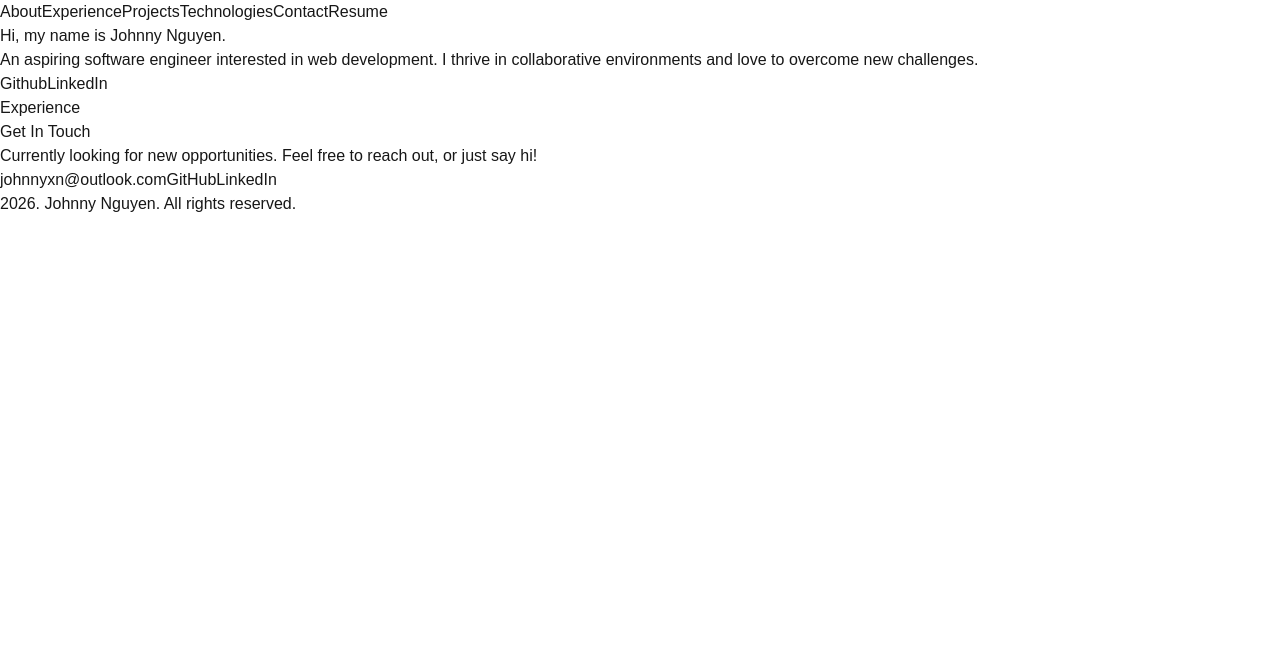
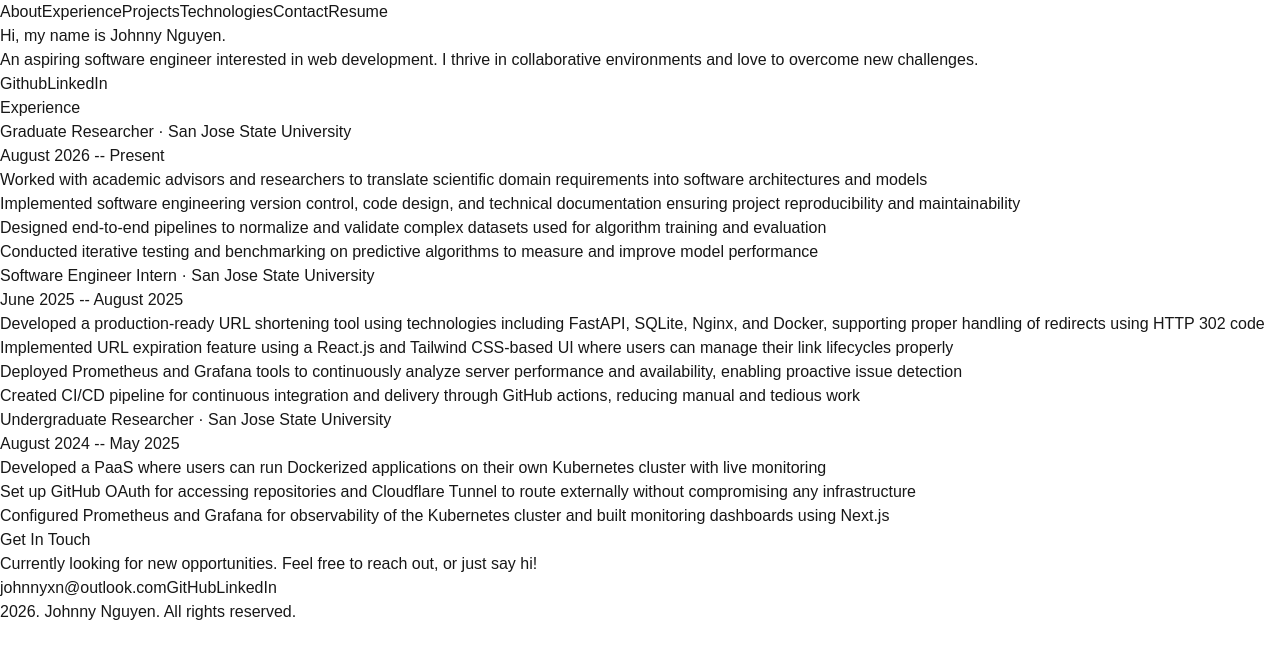
Before and after one commit to aeiouny/portfolio, a Next.js app: page / in a window 1280 px wide. Shown: the top 658 px of the page. Built offline with nearby package versions, Linux system fonts and the light colour scheme.

Commit message:
added experience details

```diff
--- a/app/components/Experience.tsx
+++ b/app/components/Experience.tsx
@@ -3,15 +3,64 @@ interface ExperienceItem {
     role: string;
     company: string;
     period: string;
-    descripton: string[];
+    description: string[];
 }
+
+const experiences: ExperienceItem[] = [
+    {
+        role: 'Graduate Researcher',
+        company: 'San Jose State University',
+        period: 'August 2026 -- Present',
+        description: [
+            'Worked with academic advisors and researchers to translate scientific domain requirements into software architectures and models',
+            'Implemented software engineering version control, code design, and technical documentation ensuring project reproducibility and maintainability',
+            'Designed end-to-end pipelines to normalize and validate complex datasets used for algorithm training and evaluation',
+            'Conducted iterative testing and benchmarking on predictive algorithms to measure and improve model performance'
+        ],
+    },
+    {
+        role: 'Software Engineer Intern',
+        company: 'San Jose State University',
+        period: 'June 2025 -- August 2025',
+        description: [
+            'Developed a production-ready URL shortening tool using technologies including FastAPI, SQLite, Nginx, and Docker, supporting proper handling of redirects using HTTP 302 code',
+            'Implemented URL expiration feature using a React.js and Tailwind CSS-based UI where users can manage their link lifecycles properly',
+            'Deployed Prometheus and Grafana tools to continuously analyze server performance and availability, enabling proactive issue detection',
+            'Created CI/CD pipeline for continuous integration and delivery through GitHub actions, reducing manual and tedious work'
+        ],
+    },
+    {
+        role: 'Undergraduate Researcher',
+        company: 'San Jose State University',
+        period: 'August 2024 -- May 2025',
+        description: [
+            'Developed a PaaS where users can run Dockerized applications on their own Kubernetes cluster with live monitoring',
+            'Set up GitHub OAuth for accessing repositories and Cloudflare Tunnel to route externally without compromising any infrastructure',
+            'Configured Prometheus and Grafana for observability of the Kubernetes cluster and built monitoring dashboards using Next.js'
+        ],
+    }
+]
 
 
 export default function Experience() {
     return (
         <section>
             <h2>Experience</h2>
-
+            <div>
+                {experiences.map((exp, index) => (
+                    <div key={index}>
+                        <div>
+                            <h3>{exp.role} · {exp.company}</h3>
+                            <p>{exp.period}</p>
+                            <ul>
+                                {exp.description.map((item, i) => (
+                                    <li key={i}>{item}</li>
+                                ))}
+                            </ul>
+                        </div>
+                    </div>
+                ))}
+            </div>
         </section>
     )
 }
```
